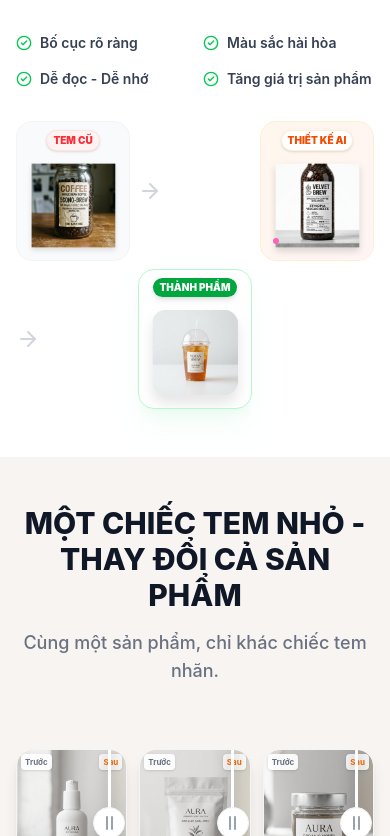
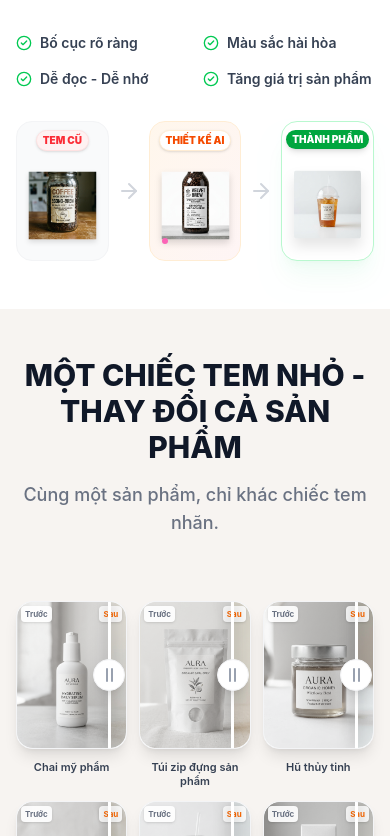
Before and after one commit to cdrvietnam-tech/vinprint, a Next.js app: page / in a window 390 px wide. Shown: the part 1748-2584 px from the top of the page. Built offline with nearby package versions, Linux system fonts and the light colour scheme; a web font is replaced by a local one.

Commit message:
style: resolve staggering in AI Design using Flexbox and fill empty slots in BeforeAfter and Gallery

```diff
--- a/app/components/home/AIDesignFlow.tsx
+++ b/app/components/home/AIDesignFlow.tsx
@@ -90,10 +90,10 @@ export default function AIDesignFlow() {
           </div>
 
           {/* Right Flow & Checklist */}
-          <div className="lg:flex-1 w-full grid grid-cols-3 xl:grid-cols-[1fr_auto_1fr_auto_1fr] gap-2 md:gap-4 justify-between items-stretch">
+          <div className="lg:flex-1 w-full flex flex-row items-stretch justify-between gap-2 md:gap-4">
 
             {/* Step 1 */}
-            <div className="bg-gray-50 rounded-2xl p-2 sm:p-4 xl:p-6 border border-gray-100 flex flex-col items-center justify-center min-h-[140px] sm:min-h-[220px] md:min-h-[320px] xl:min-h-[420px]">
+            <div className="flex-1 bg-gray-50 rounded-2xl p-2 sm:p-4 xl:p-6 border border-gray-100 flex flex-col items-center justify-center min-h-[140px] sm:min-h-[220px] md:min-h-[320px] xl:min-h-[420px]">
               <div className="text-[10px] sm:text-xs xl:text-[20px] font-black text-red-500 uppercase mb-2 sm:mb-4 bg-red-50 border border-red-100 px-1.5 py-0.5 sm:px-4 sm:py-1.5 xl:px-6 xl:py-2 rounded-full shadow-sm text-center whitespace-nowrap">
                 <span className="xl:hidden">Tem cũ</span>
                 <span className="hidden xl:inline">Tem cũ (Khách gửi)</span>
@@ -114,10 +114,10 @@ export default function AIDesignFlow() {
               </div>
             </div>
 
-            <ArrowRight className="hidden xl:block w-6 h-6 text-gray-300 shrink-0 self-center" />
+            <ArrowRight className="hidden xl:flex w-6 h-6 text-gray-300 shrink-0 self-center" />
 
             {/* Step 2 */}
-            <div className="bg-orange-50/50 rounded-2xl p-2 sm:p-4 xl:p-6 border border-orange-100 flex flex-col items-center justify-center min-h-[140px] sm:min-h-[220px] md:min-h-[320px] xl:min-h-[420px] relative overflow-hidden">
+            <div className="flex-1 bg-orange-50/50 rounded-2xl p-2 sm:p-4 xl:p-6 border border-orange-100 flex flex-col items-center justify-center min-h-[140px] sm:min-h-[220px] md:min-h-[320px] xl:min-h-[420px] relative overflow-hidden">
               <div className="absolute inset-0 bg-gradient-to-br from-orange-100/30 to-pink-100/30 pointer-events-none" />
               <div className="text-[10px] sm:text-xs xl:text-[20px] font-black text-orange-600 uppercase mb-2 sm:mb-4 bg-white px-1.5 py-0.5 sm:px-4 sm:py-1.5 xl:px-6 xl:py-2 rounded-full shadow-sm z-10 border border-orange-100 text-center whitespace-nowrap">
                 <span className="xl:hidden">Thiết kế AI</span>
@@ -142,10 +142,10 @@ export default function AIDesignFlow() {
               </div>
             </div>
 
-            <ArrowRight className="hidden xl:block w-6 h-6 text-gray-300 shrink-0 self-center" />
+            <ArrowRight className="hidden xl:flex w-6 h-6 text-gray-300 shrink-0 self-center" />
 
             {/* Step 3 */}
-            <div className="bg-white rounded-2xl p-2 sm:p-4 xl:p-6 border border-green-200 shadow-xl shadow-green-500/5 flex flex-col items-center justify-center min-h-[140px] sm:min-h-[220px] md:min-h-[320px] xl:min-h-[420px] relative overflow-hidden">
+            <div className="flex-1 bg-white rounded-2xl p-2 sm:p-4 xl:p-6 border border-green-200 shadow-xl shadow-green-500/5 flex flex-col items-center justify-center min-h-[140px] sm:min-h-[220px] md:min-h-[320px] xl:min-h-[420px] relative overflow-hidden">
               <div className="text-[10px] sm:text-xs xl:text-[20px] font-black text-white bg-green-600 uppercase mb-2 sm:mb-4 px-1.5 py-0.5 sm:px-4 sm:py-1.5 xl:px-6 xl:py-2 rounded-full shadow-md z-10 text-center whitespace-nowrap">
                 Thành phẩm
               </div>
--- a/app/components/home/BeforeAfter.tsx
+++ b/app/components/home/BeforeAfter.tsx
@@ -87,7 +87,7 @@ export default function BeforeAfter() {
           </p>
         </div>
 
-        <div className="grid grid-cols-3 md:grid-cols-4 lg:grid-cols-6 gap-3 md:gap-6">
+        <div className="grid grid-cols-3 md:grid-cols-3 lg:grid-cols-6 gap-3 md:gap-6">
           {cases.map((item, i) => (
             <motion.div
               key={i}
--- a/app/components/home/Gallery.tsx
+++ b/app/components/home/Gallery.tsx
@@ -15,7 +15,10 @@ export default function Gallery() {
     "/images/mockups/plastic_cup.png",
     "/images/mockups/paper_box.png",
     "/images/ai-design/coffee_old.png",
-    "/images/holographic_sticker.png"
+    "/images/holographic_sticker.png",
+    "/images/ai-design/coffee_ai.png",
+    "/images/ai-design/honey_ai.png",
+    "/images/mockups/cosmetic_bottle.png"
   ];
 
   return (
@@ -45,7 +48,7 @@ export default function Gallery() {
             whileInView={{ opacity: 1, scale: 1 }}
             viewport={{ once: true }}
             transition={{ duration: 0.4, delay: i * 0.05 }}
-            className={`rounded-2xl overflow-hidden relative group ${(i === 4 || i === 5) ? 'sm:row-span-2 aspect-square sm:aspect-auto' : 'aspect-square'}`}
+            className="rounded-2xl overflow-hidden relative group aspect-square"
           >
             <img src={img} alt="Product" className="w-full h-full object-cover group-hover:scale-110 transition-transform duration-500" />
           </motion.div>
```
